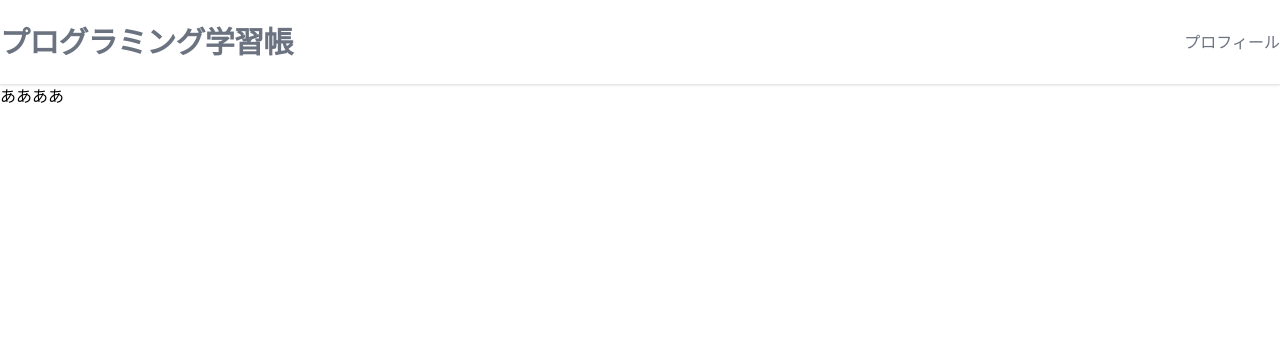
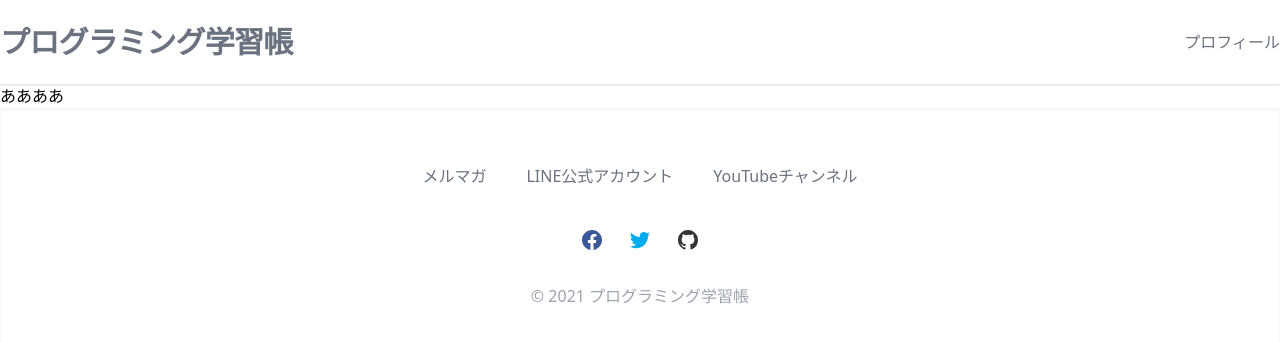
Before and after one commit to tsuyopon-xyz/headless-next-blog-with-tailwind, a Next.js app: page / in a window 1280 px wide. Shown: the top 342 px of the page. Built offline with nearby package versions, Linux system fonts and the light colour scheme; what @tailwindcss/typography would draw is missing.

Commit message:
Impl Footer.tsx

```diff
--- /dev/null
+++ b/src/components/common/Footer.tsx
@@ -0,0 +1,103 @@
+import { VFC, HTMLAttributes } from 'react';
+
+type NavigationProps = {
+  name: string;
+  href: string;
+};
+
+type SocialNavigationProps = NavigationProps & {
+  icon: (props: HTMLAttributes<SVGElement>) => React.ReactElement;
+};
+
+/* This example requires Tailwind CSS v2.0+ */
+const navigation = {
+  main: [
+    {
+      name: 'メルマガ',
+      href: 'https://tsuyopon.xyz/lp/mail-magazine-training-course-for-beginner/',
+    },
+    {
+      name: 'LINE公式アカウント',
+      href: 'https://tsuyopon.xyz/lp/mail-magazine/',
+    },
+    {
+      name: 'YouTubeチャンネル',
+      href: 'https://www.youtube.com/channel/UCIDjYR5pjRLN6Yk0YhAqSCw/featured',
+    },
+  ] as NavigationProps[],
+  social: [
+    {
+      name: 'Facebook',
+      href: 'https://www.facebook.com/tsuyoshi.maeda.56/',
+      icon: (props) => (
+        <svg fill="#3b5998" viewBox="0 0 24 24" {...props}>
+          <path
+            fillRule="evenodd"
+            d="M22 12c0-5.523-4.477-10-10-10S2 6.477 2 12c0 4.991 3.657 9.128 8.438 9.878v-6.987h-2.54V12h2.54V9.797c0-2.506 1.492-3.89 3.777-3.89 1.094 0 2.238.195 2.238.195v2.46h-1.26c-1.243 0-1.63.771-1.63 1.562V12h2.773l-.443 2.89h-2.33v6.988C18.343 21.128 22 16.991 22 12z"
+            clipRule="evenodd"
+          />
+        </svg>
+      ),
+    },
+    {
+      name: 'Twitter',
+      href: 'https://twitter.com/tsuyopon_xyz',
+      icon: (props) => (
+        <svg fill="#00acee" viewBox="0 0 24 24" {...props}>
+          <path d="M8.29 20.251c7.547 0 11.675-6.253 11.675-11.675 0-.178 0-.355-.012-.53A8.348 8.348 0 0022 5.92a8.19 8.19 0 01-2.357.646 4.118 4.118 0 001.804-2.27 8.224 8.224 0 01-2.605.996 4.107 4.107 0 00-6.993 3.743 11.65 11.65 0 01-8.457-4.287 4.106 4.106 0 001.27 5.477A4.072 4.072 0 012.8 9.713v.052a4.105 4.105 0 003.292 4.022 4.095 4.095 0 01-1.853.07 4.108 4.108 0 003.834 2.85A8.233 8.233 0 012 18.407a11.616 11.616 0 006.29 1.84" />
+        </svg>
+      ),
+    },
+    {
+      name: 'GitHub',
+      href: 'https://github.com/tsuyopon-xyz',
+      icon: (props) => (
+        <svg fill="#333" viewBox="0 0 24 24" {...props}>
+          <path
+            fillRule="evenodd"
+            d="M12 2C6.477 2 2 6.484 2 12.017c0 4.425 2.865 8.18 6.839 9.504.5.092.682-.217.682-.483 0-.237-.008-.868-.013-1.703-2.782.605-3.369-1.343-3.369-1.343-.454-1.158-1.11-1.466-1.11-1.466-.908-.62.069-.608.069-.608 1.003.07 1.531 1.032 1.531 1.032.892 1.53 2.341 1.088 2.91.832.092-.647.35-1.088.636-1.338-2.22-.253-4.555-1.113-4.555-4.951 0-1.093.39-1.988 1.029-2.688-.103-.253-.446-1.272.098-2.65 0 0 .84-.27 2.75 1.026A9.564 9.564 0 0112 6.844c.85.004 1.705.115 2.504.337 1.909-1.296 2.747-1.027 2.747-1.027.546 1.379.202 2.398.1 2.651.64.7 1.028 1.595 1.028 2.688 0 3.848-2.339 4.695-4.566 4.943.359.309.678.92.678 1.855 0 1.338-.012 2.419-.012 2.747 0 .268.18.58.688.482A10.019 10.019 0 0022 12.017C22 6.484 17.522 2 12 2z"
+            clipRule="evenodd"
+          />
+        </svg>
+      ),
+    },
+  ] as SocialNavigationProps[],
+};
+
+export const Footer: VFC = () => {
+  return (
+    <footer className="shadow-inner">
+      <div className="max-w-7xl mx-auto py-12 px-4 sm:px-6 lg:px-8">
+        <nav className="flex  flex-wrap justify-center" aria-label="Footer">
+          {navigation.main.map((item) => (
+            <div key={item.name} className="px-5 py-2">
+              <a
+                href={item.href}
+                className="text-base text-gray-500 hover:text-gray-900"
+                target="_blank"
+              >
+                {item.name}
+              </a>
+            </div>
+          ))}
+        </nav>
+        <div className="mt-8 flex justify-center space-x-6">
+          {navigation.social.map((item) => (
+            <a
+              key={item.name}
+              href={item.href}
+              target="_blank"
+              className="text-gray-400 hover:text-gray-500"
+            >
+              <span className="sr-only">{item.name}</span>
+              <item.icon className="h-6 w-6" aria-hidden="true" />
+            </a>
+          ))}
+        </div>
+        <p className="mt-8 text-center text-base text-gray-400">
+          &copy; {new Date().getFullYear()} プログラミング学習帳
+        </p>
+      </div>
+    </footer>
+  );
+};
--- a/src/pages/_app.tsx
+++ b/src/pages/_app.tsx
@@ -2,12 +2,14 @@
 import '@/styles/globals.css';
 import type { AppProps } from 'next/app';
 import { Header } from '@/components/common/Header';
+import { Footer } from '@/components/common/Footer';
 
 const MyApp: VFC<AppProps> = ({ Component, pageProps }) => {
   return (
     <>
       <Header />
       <Component {...pageProps} />
+      <Footer />
     </>
   );
 };
```
